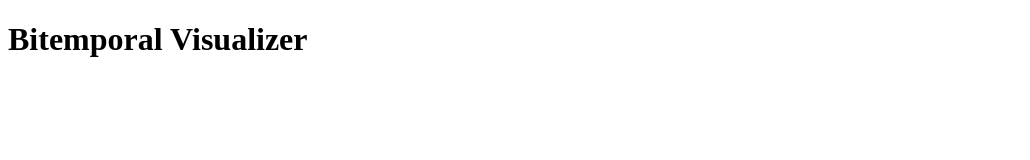
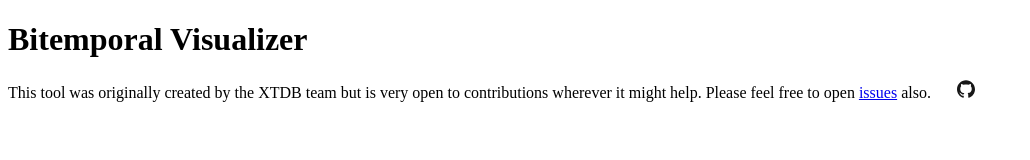
Before and after one commit to bitemporal-visualizer/bitemporal-visualizer.github.io, a plain HTML site: page index.html in a window 1280 px wide. Shown: the whole page, without its empty margins (0-1030 px from the left). Drawn offline with Linux system fonts and the light colour scheme; no server answers.

Commit message:
checkpoint

```diff
--- a/index.html
+++ b/index.html
@@ -15,6 +15,15 @@
   <h1>Bitemporal Visualizer</h1>
   <div id="app"></div>
 
+  <div id="goodbye">
+      <p>This tool was originally created by the XTDB team but is very open to contributions wherever it might help. Please feel free to open <a href="https://github.com/bitemporal-visualizer/bitemporal-visualizer.github.io/issues">issues</a> also.
+          <a href="https://github.com/bitemporal-visualizer/bitemporal-visualizer.github.io" style="text-decoration:none;">
+            <img src="github-light.svg" />
+            <img src="github-dark.svg" />
+        </a>
+      </p>
+
+  </div>
   <script src="cljs/script.cljs" type="application/x-scittle"></script>
   <script src="scittle.js"></script>
   <script src="react.production.min.js"></script>
```
Also changed, not shown: github-dark.svg (added), github-light.svg (added), 1 other file.
